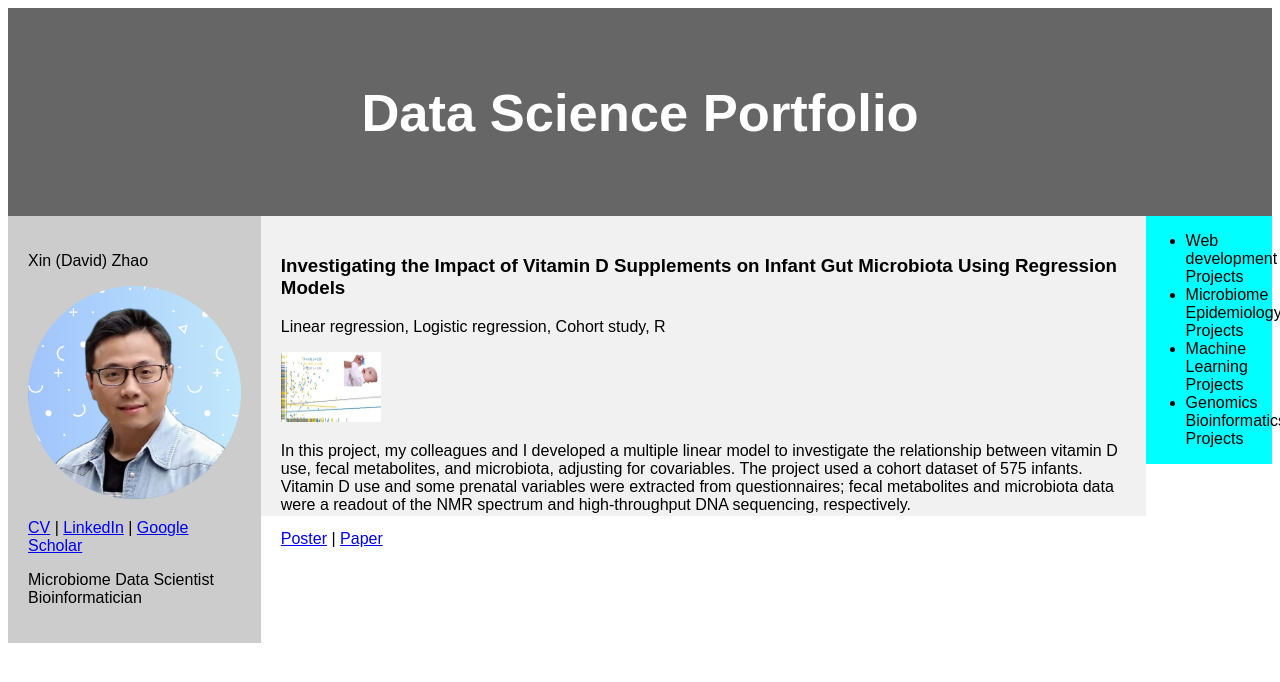
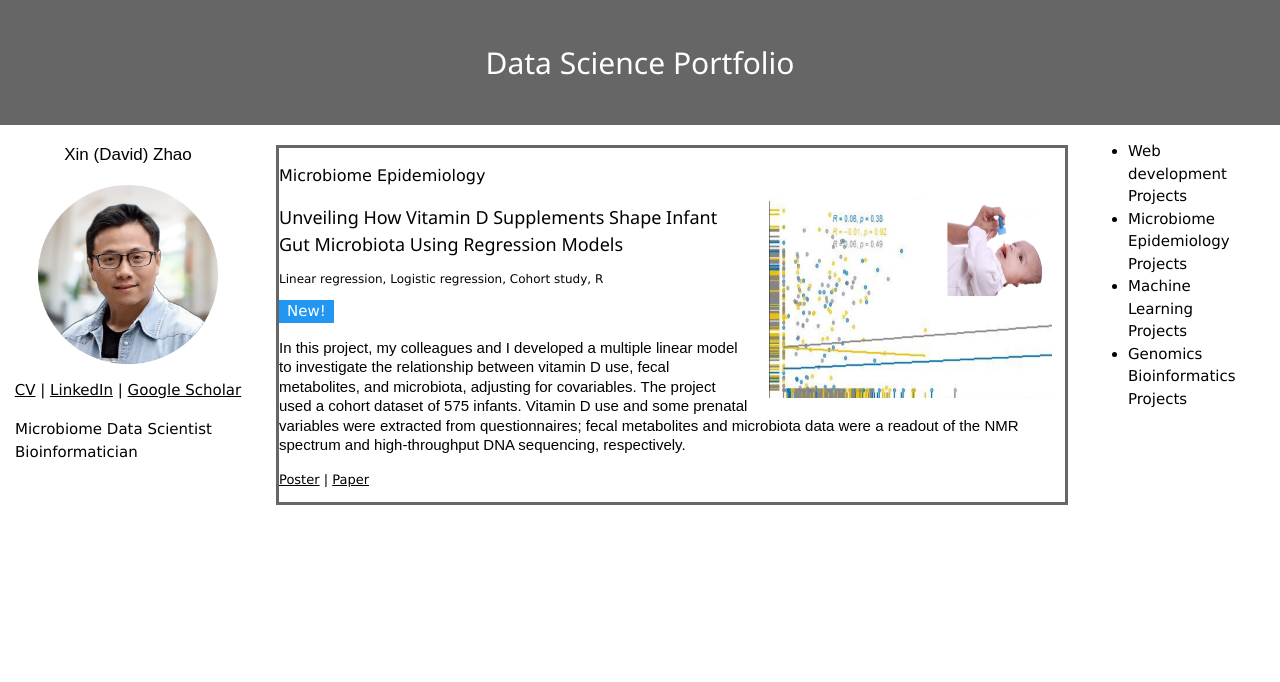
Before and after one commit to davidzhao1015/zhao1015-david.github.io, a Jekyll site: the page index-develop.html, which Jekyll copies as it is, in a window 1280 px wide. Shown: the top 682 px of the page. Built offline with Jekyll 4.4.1, drawn with Linux system fonts in a browser that asks for light colours.

Commit message:
various changes to html

```diff
--- a/index-develop.html
+++ b/index-develop.html
@@ -27,33 +27,99 @@
           float: left;
           width: 20%;
           position: sticky;
-          background: #ccc;
-          padding: 20px;
+          background: transparent;
+          top: 20px;
+
+        }
+
+        nav .name {
+          font-size: 17px;
+          font-family: Arial, sans-serif;
         }
 
         nav img {
-          width: 100%;
+          width: 70%;
+          display: block;
+          margin-left: auto;
+          margin-right: auto;
 
+        }
+
+        nav p {
+          text-align: center;
         }
 
         /* Style the list inside the menu */
         nav ul {
           list-style-type: none;
-          padding: 0;
+          padding: 15px;
+          padding-top: 2px;
+        }
+
+        nav li {
+          line-height: 1.5;
         }
 
         article {
           float: left;
           padding: 20px;
-          width: 70%;
-          background-color: #f1f1f1;
+          width: 65%;
+          background-color: transparent;
           height: 300px; /* only for demonstration, should be removed */
         }
+
+        article .project-text {
+          position: relative;
+          width: 100%;
+          border: #666 solid;
+        }
+
+        article div.project-img {
+          position:relative;
+          width: 40%;
+          float: right;
+        }
+
+        article img {
+          position:relative;
+          width: 90%;
+          height: 200px;
+          display:block;
+          margin-top: 50px;
+          margin-left: 18px;
+          margin-right: 0;
+        }
+
+        div.project-text h3 {
+          font-size: large;
+          font-family:'Segoe UI', Tahoma, Geneva, Verdana, sans-serif
+        }
+
+        div.project-text p {
+          font-size: medium;
+        }
+
+        div.project-skills p {
+          font-size: 12px;
+        }
+
+        div.project-description p {
+          font-size: 15px;
+          line-height: 1.3;
+          font-family: Arial, Helvetica, sans-serif;
+        }
+
+        div.project-link p {
+          font-size: small;
+
+        }
+
+
 
         aside {
           float: left;
           width: 10%;
-          background-color: aqua;
+          background-color: transparent;
         }
 
         /* Clear floats after the columns */
@@ -90,7 +156,7 @@
 <section>
   <nav class="bio">
     <p class="name">Xin (David) Zhao</p>
-    <img class="profile" src="images/profile-pic_creative.png" alt="my profile">
+    <img class="profile" src="images/profile-pic-real.png" alt="my profile">
     <p class="external-links">
       <a href="pdf/fullCV_DavidXinZhao_Feb2023.pdf">CV</a> |
       <a href="https://www.linkedin.com/in/davidxzhao/">LinkedIn</a> |
@@ -104,21 +170,37 @@
 
   <article class="project-info">
     <div class="project1">
-      <h3 class="project-title">Investigating the Impact of Vitamin D Supplements on Infant Gut Microbiota Using Regression Models</h3>
+      <div class="project-text">
+        <div class="project-img">
+          <img src="images/proj1_canva3.jpg" alt="vitamin D use and gut microbiome">
+        </div>
+
+        <div class="project-title">
+          <p>Microbiome Epidemiology</pp>
+          <h3>Unveiling How Vitamin D Supplements Shape Infant Gut Microbiota Using Regression Models</h3>
+        </div>
+
+        <div class="project-skills">
           <p>
             Linear regression, Logistic regression, Cohort study, R
           </p>
-      <img class="project1" src="images/proj1_canva3.jpg" alt="vitamin D use and gut microbiome" width="100" height="70">
+          <link rel="stylesheet" href="https://www.w3schools.com/w3css/4/w3.css">
+          <span class="w3-tag w3-blue">New!</span>
+        </div>
+
+        <div class="project-description">
         <p>
           In this project, my colleagues and I developed a multiple linear model to investigate the relationship between vitamin D use, fecal metabolites, and microbiota, adjusting for covariables. The project used a cohort dataset of 575 infants. Vitamin D use and some prenatal variables were extracted from questionnaires; fecal metabolites and microbiota data were a readout of the NMR spectrum and high-throughput DNA sequencing, respectively.
         </p>
+        </div>
+
+        <div class="project-link">
         <p>
           <a href="pdf/Poster_vitD_microbiome_david.pdf">Poster</a> | <a href="https://www.mdpi.com/2218-273X/13/2/200">Paper</a>
         </p>
-
-
         </div>
-
+      </div>
+    </div>
   </article>
 
   <aside>
```
Also changed, not shown: images/profile-pic-real.png (added). Lines whose indentation alone changed are shown as unchanged.
